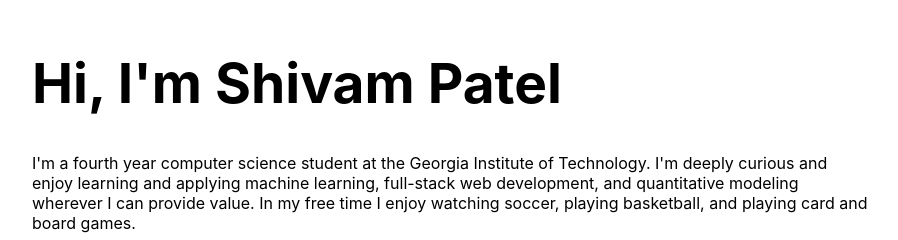
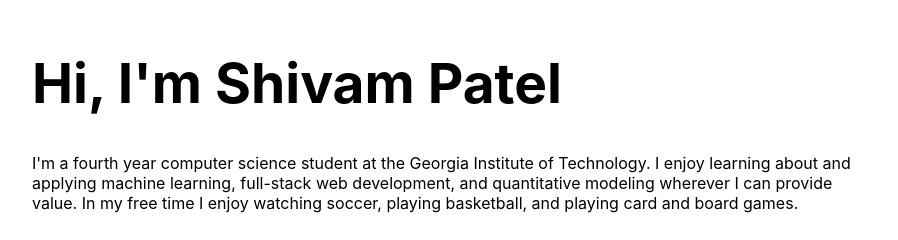
Before and after one commit to shivampatel3/personal-website, a website: page index.html in a window 1280 px wide. Shown: the part 102-342 px from the top of the page, without its empty margins (188-1086 px from the left). Drawn offline with Linux system fonts and the light colour scheme.

Commit message:
updated bio text

```diff
--- a/index.html
+++ b/index.html
@@ -15,7 +15,7 @@
   <div class="lead">
     <h1 class="lead__heading">Hi, I'm Shivam Patel</h1>
     <div class="lead__sub">
-      I'm a fourth year computer science student at the Georgia Institute of Technology. I'm deeply curious and enjoy learning and applying machine learning, full-stack web development, and quantitative modeling wherever I can provide value. In my free time I enjoy watching soccer, playing basketball, and playing card and board games.
+      I'm a fourth year computer science student at the Georgia Institute of Technology. I enjoy learning about and applying machine learning, full-stack web development, and quantitative modeling wherever I can provide value. In my free time I enjoy watching soccer, playing basketball, and playing card and board games.
     </div>
 
     <div class="call-to-action">
```
